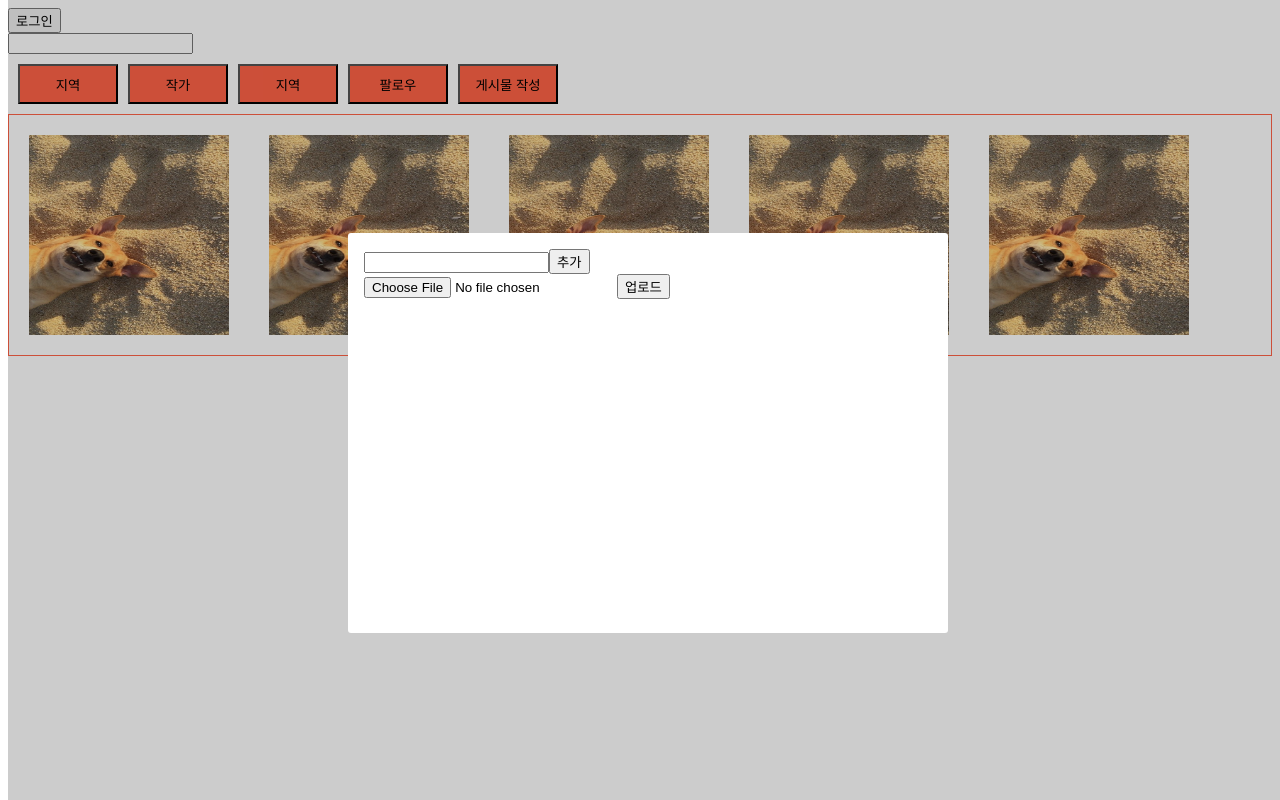
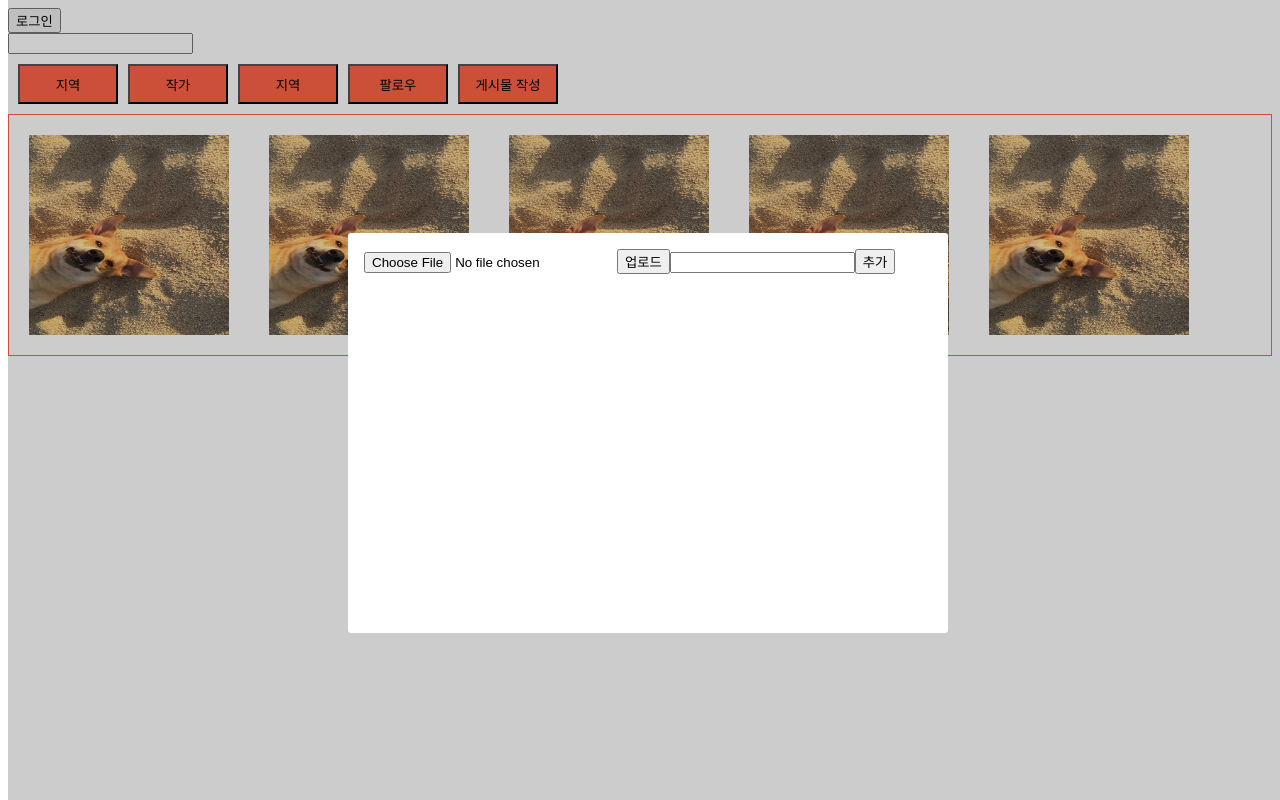
Before and after one commit to kimtanook/picspot, a Next.js app: page / in a window 1280 px wide. Both pictures are taken after a click on the button "게시물 작성". Built offline with nearby package versions, Linux system fonts and the light colour scheme.

Commit message:
Feat Create Image
이미지 파일을 파이어 스토리지에 업로드하고 URL을 가져왔습니다. 그리고 URL을 포함한 initsial state를 만들어 파이어 베이스에 저장했습니다.

by @kidongg #5

```diff
--- a/components/main/PostForm.tsx
+++ b/components/main/PostForm.tsx
@@ -1,57 +1,49 @@
 import { dbService, storageService } from '@/firebase';
 import { addDoc, collection } from 'firebase/firestore';
-import styled from 'styled-components';
-import React, { useState, useEffect } from 'react';
-import {
-  getStorage,
-  ref,
-  uploadBytes,
-  listAll,
-  getDownloadURL,
-} from 'firebase/storage';
+import React, { useState } from 'react';
+import { ref, uploadBytes, getDownloadURL } from 'firebase/storage';
 
 const PostForm = () => {
   const [test, setTest] = useState('');
   const [imageUpload, setImageUpload]: any = useState(null);
-  // const [imageList, setImageList] = useState([]);
+  const [imageUrl, setImageUrl] = useState('');
 
-  const storage = storageService;
-  // const imageListRef = ref(storage, 'images/');
+  const initsialState = {
+    test: test,
+    url: imageUrl,
+  };
 
-  //* 이미지 스토리지에 업로드하기
-  //* 이미지 스토리지에서 다운로드해서 스냅샷하기
+  //* 스토리지에 이미지 업로드하기
+  //* 스토리지에 있는 이미지 스냅샷해서 URL 가져오기
   const upload = () => {
     if (imageUpload === null) return;
 
-    console.log('imageUpload: ', imageUpload);
-    const imageRef = ref(storage, `images/${imageUpload.name}`);
+    // console.log('imageUpload: ', imageUpload);
+    const imageRef = ref(storageService, `images/${imageUpload.name}`);
     uploadBytes(imageRef, imageUpload).then((snapshot) => {
       getDownloadURL(snapshot.ref).then((url) => {
         console.log('사진이 업로드 되었습니다.');
+        console.log('url: ', url);
+        setImageUrl(url);
       });
     });
   };
 
-  //* 텍스트 스토어에 저장하기
+  //* 스토어에 데이터 저장하기
   const onClickTest = async () => {
-    await addDoc(collection(dbService, 'test'), {
-      test: test,
-    });
+    await addDoc(collection(dbService, 'test'), initsialState);
+    console.log('데이터가 저장되었습니다.');
   };
-
-  // useEffect(() => {
-  //   listAll(imageListRef).then((response) => {
-  //     response.items.forEach((item) => {
-  //       getDownloadURL(item).then((url) => {
-  //         setImageList((prev) => [...prev, url]);
-  //       });
-  //     });
-  //   });
-  // }, []);
 
   return (
     <div>
-      <div>
+      <input
+        type="file"
+        onChange={(event: any) => {
+          setImageUpload(event.target.files[0]);
+        }}
+      />
+      <button onClick={upload}>업로드</button>
       <input
         onChange={(e) => {
           e.target.value;
@@ -60,16 +52,6 @@ const PostForm = () => {
       />
       <button onClick={onClickTest}>추가</button>
     </div>
-      <div>
-        <input
-          type="file"
-          onChange={(event: any) => {
-            setImageUpload(event.target.files[0]);
-          }}
-        />
-        <button onClick={upload}>업로드</button>
-      </div>
-    </div>
   );
 };
 
```
Lines whose indentation alone changed are shown as unchanged.
